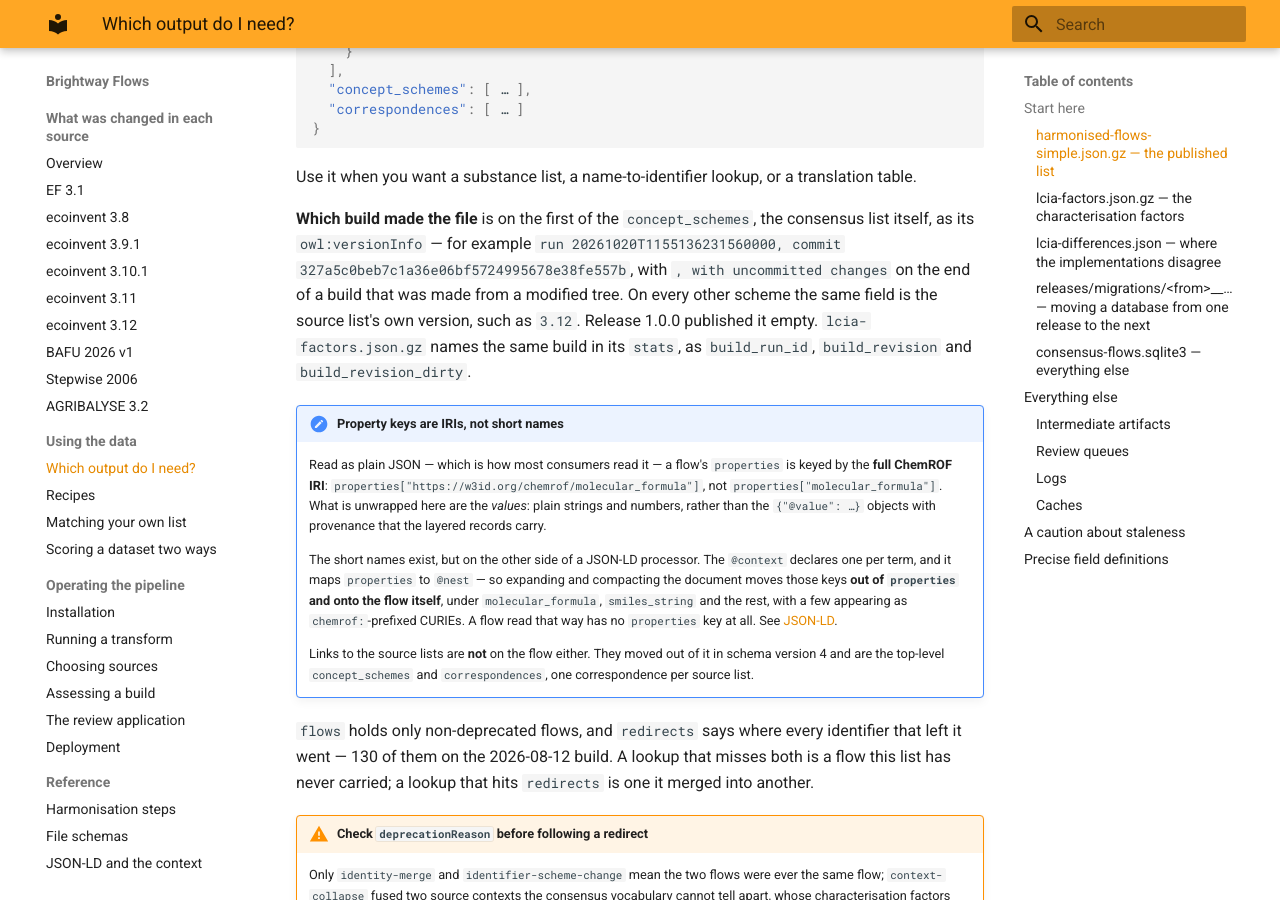
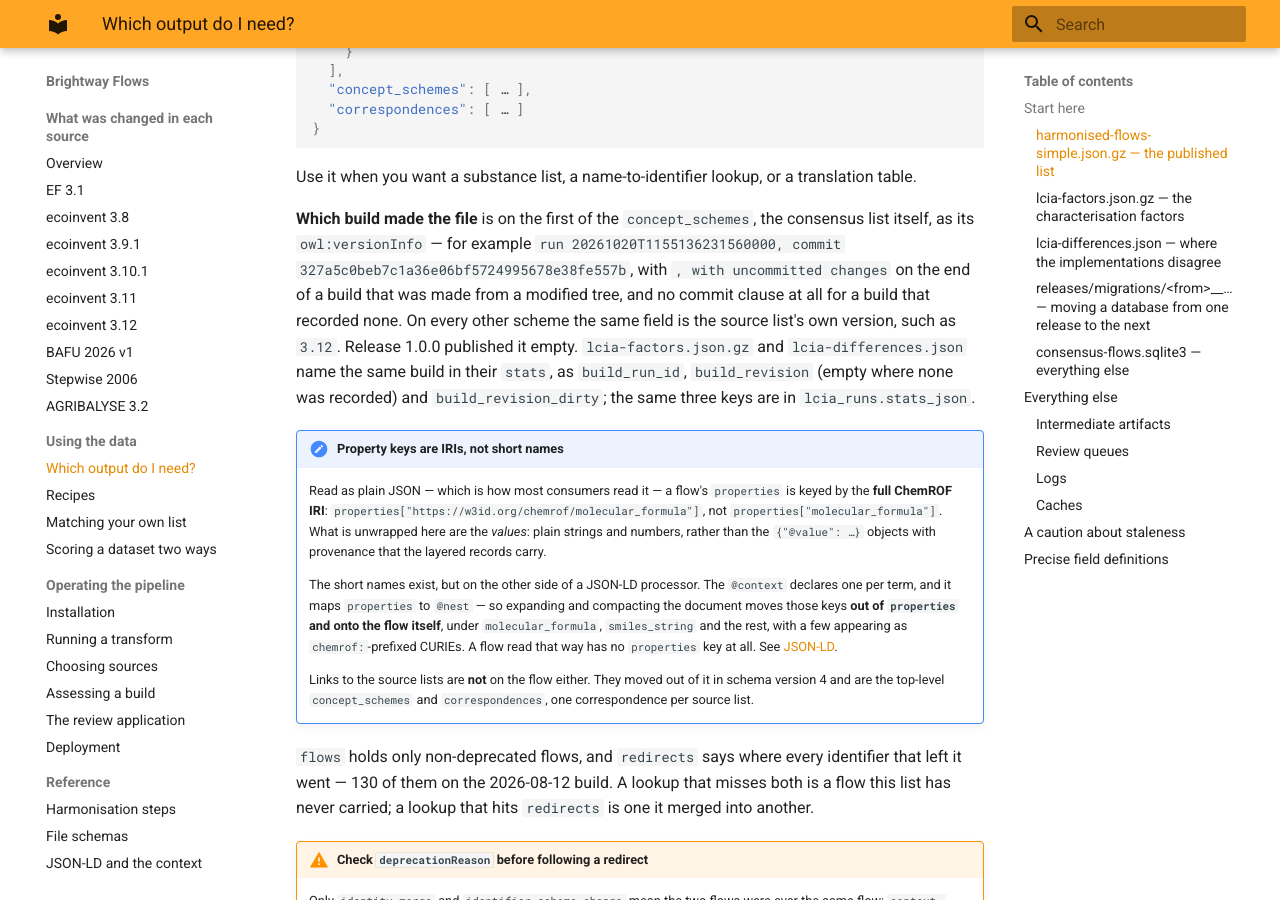
Before and after one commit to brightway-labs/brightway-flows, an MkDocs documentation site: the page built from docs/using/outputs.md, in a window 1280 px wide and 900 px high, scrolled down 1418 px. Built offline with MkDocs 1.6.1 and Material for MkDocs 9.7.7, drawn with Linux system fonts in a browser that asks for light colours.

Commit message:
Say that lcia-differences.json and lcia_runs carry the build stamp too, and what an empty commit means
outputs.md named only lcia-factors.json.gz, and schemas.md said nothing about
the three stats keys on either LCIA file.

```diff
--- a/docs/using/outputs.md
+++ b/docs/using/outputs.md
@@ -74,10 +74,12 @@
 consensus list itself, as its `owl:versionInfo` — for example
 `run 20261020T1155136231560000, commit 327a5c0beb7c1a36e06bf5724995678e38fe557b`,
 with `, with uncommitted changes` on the end of a build that was made from a
-modified tree. On every other scheme the same field is the source list's own
-version, such as `3.12`. Release 1.0.0 published it empty.
-`lcia-factors.json.gz` names the same build in its `stats`, as
-`build_run_id`, `build_revision` and `build_revision_dirty`.
+modified tree, and no commit clause at all for a build that recorded none. On
+every other scheme the same field is the source list's own version, such as
+`3.12`. Release 1.0.0 published it empty. `lcia-factors.json.gz` and
+`lcia-differences.json` name the same build in their `stats`, as
+`build_run_id`, `build_revision` (empty where none was recorded) and
+`build_revision_dirty`; the same three keys are in `lcia_runs.stats_json`.
 
 !!! note "Property keys are IRIs, not short names"
 
```
Also changed, not shown: docs/reference/schemas.md (+7 -1 lines).
